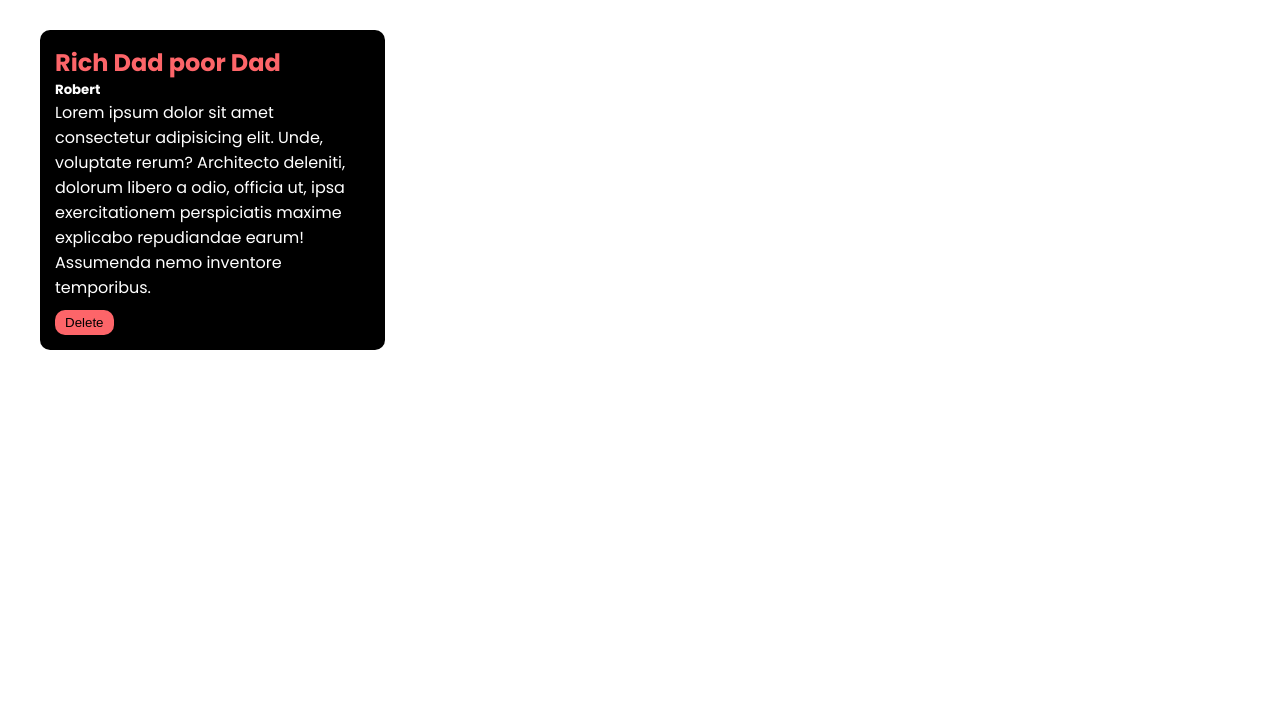
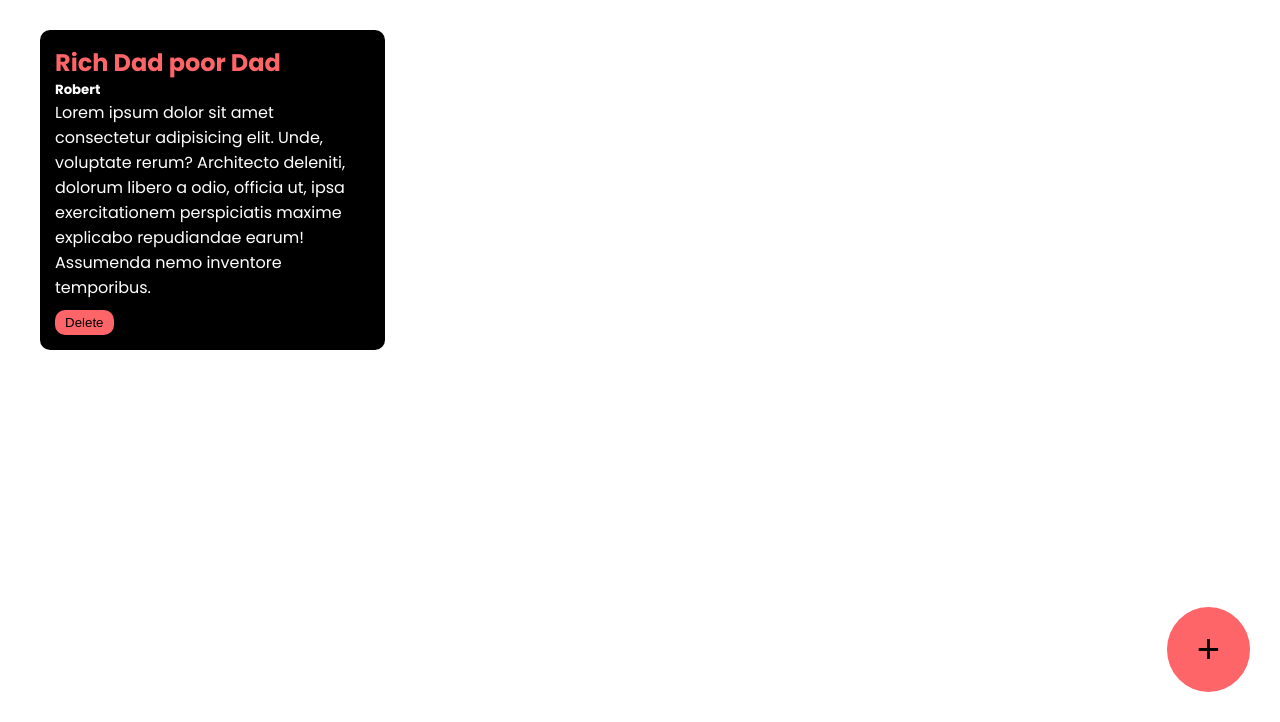
Before and after one commit to Jarshan/Booktique, a plain HTML site: page index.html in a window 1280 px wide. Shown: the part 78-800 px from the top of the page. Drawn offline with Linux system fonts and the light colour scheme.

Commit message:
Adding buttons and styles

```diff
--- a/index.html
+++ b/index.html
@@ -23,6 +23,7 @@
         </div>
     </div>
 
+    <button class="add-button" id ="add-popup-button">+</button>
 
 
 
--- a/style.css
+++ b/style.css
@@ -40,3 +40,18 @@ body{
     border: none;
     margin-top: 10px;
 }
+
+.add-button{
+    background-color: #fd6569;
+    color: black;
+    border-radius: 100%;
+    padding-top: 20px;
+    padding-bottom: 20px;
+    padding-left: 30px;
+    padding-right: 30px;
+    font-size: 40px;
+    border: none;
+    position: fixed;
+    bottom: 30px;
+    right: 30px;
+}
```
